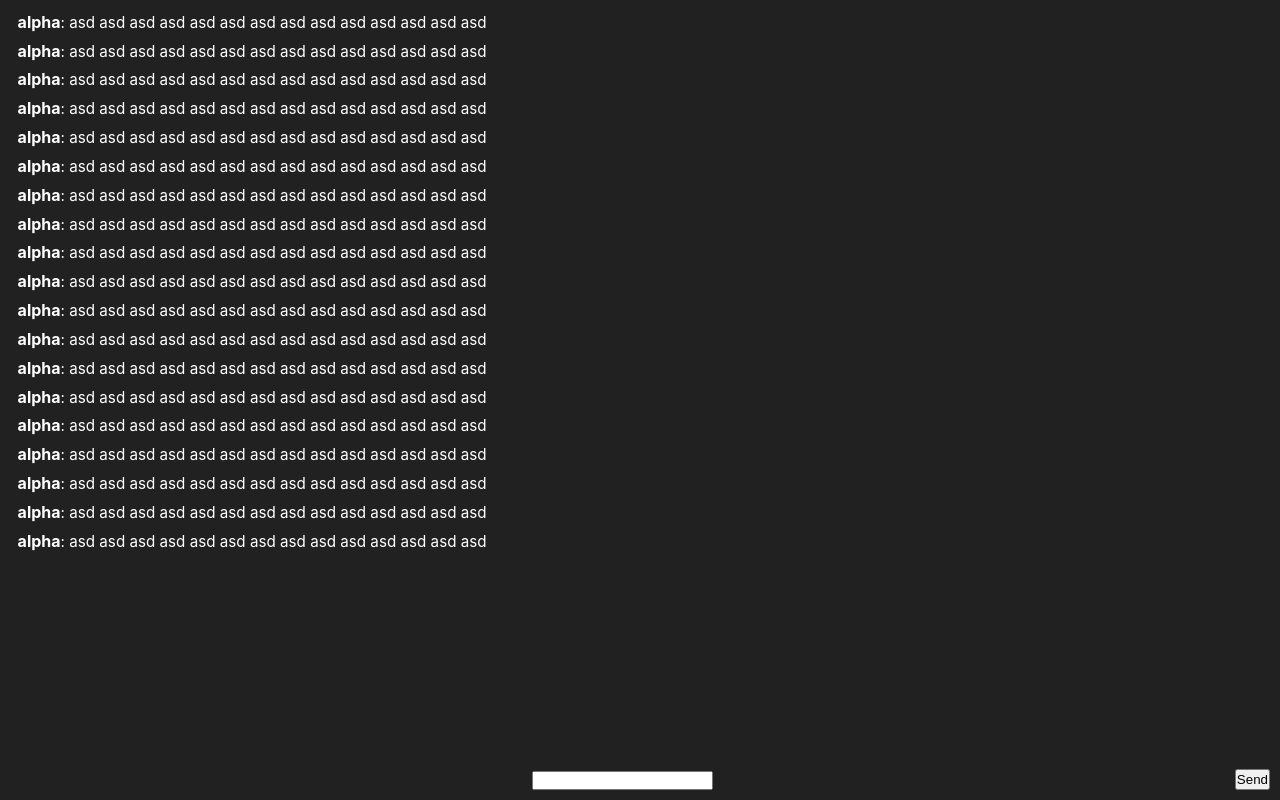
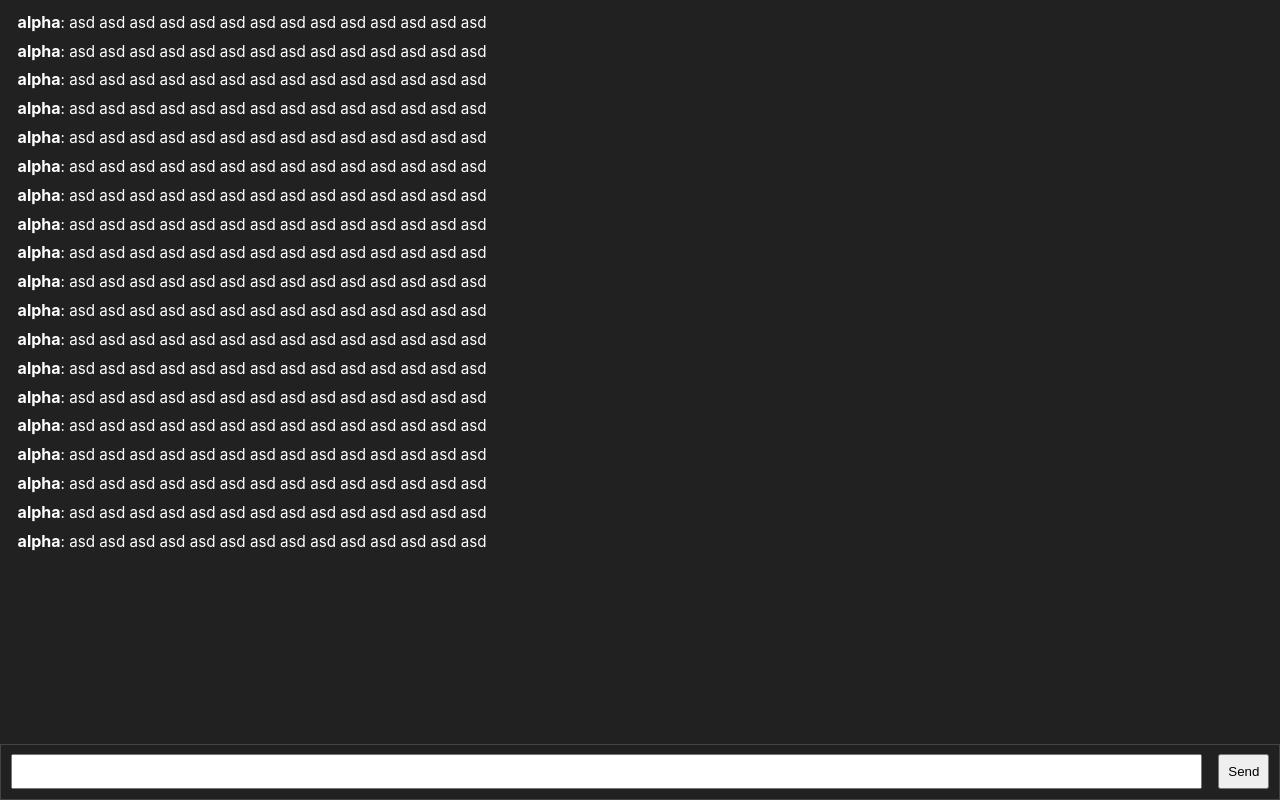
Before and after one commit to sz-sebestyen/live-chat, a React (Create React App) app in the folder frontend/: page / in a window 1280 px wide. Built offline with nearby package versions, Linux system fonts and the light colour scheme.

Commit message:
Add minimal style to the input

```diff
--- a/frontend/src/components/ChatInput.tsx
+++ b/frontend/src/components/ChatInput.tsx
@@ -3,9 +3,7 @@ import css from "./chatInput.module.css";
 
 function ChatInput(): JSX.Element {
   return (
-    <div>
-      <input name="chatInput" className={css.chatInput}/>
-    </div>
+    <input name="chatInput" className={css.chatInput}/>
   );
 }
 
--- a/frontend/src/components/chatControl.module.css
+++ b/frontend/src/components/chatControl.module.css
@@ -1,8 +1,10 @@
 .chatControl {
-  padding: 10px;
+  padding: 0.6em;;
   display: flex;
+  gap: 1em;
+  border: 1px solid var(--color-bg-light);
 }
 
-.chatControl > div:first-child {
+.chatControl > input:first-child {
   flex: 1;
 }
--- a/frontend/src/components/chatInput.module.css
+++ b/frontend/src/components/chatInput.module.css
@@ -1,2 +1,3 @@
 .chatInput {
+  line-height: 1.5;
 }
--- a/frontend/src/components/chatSendButton.module.css
+++ b/frontend/src/components/chatSendButton.module.css
@@ -1,2 +1,3 @@
 .chatSendButton {
+  padding: 0.6em;
 }
```
